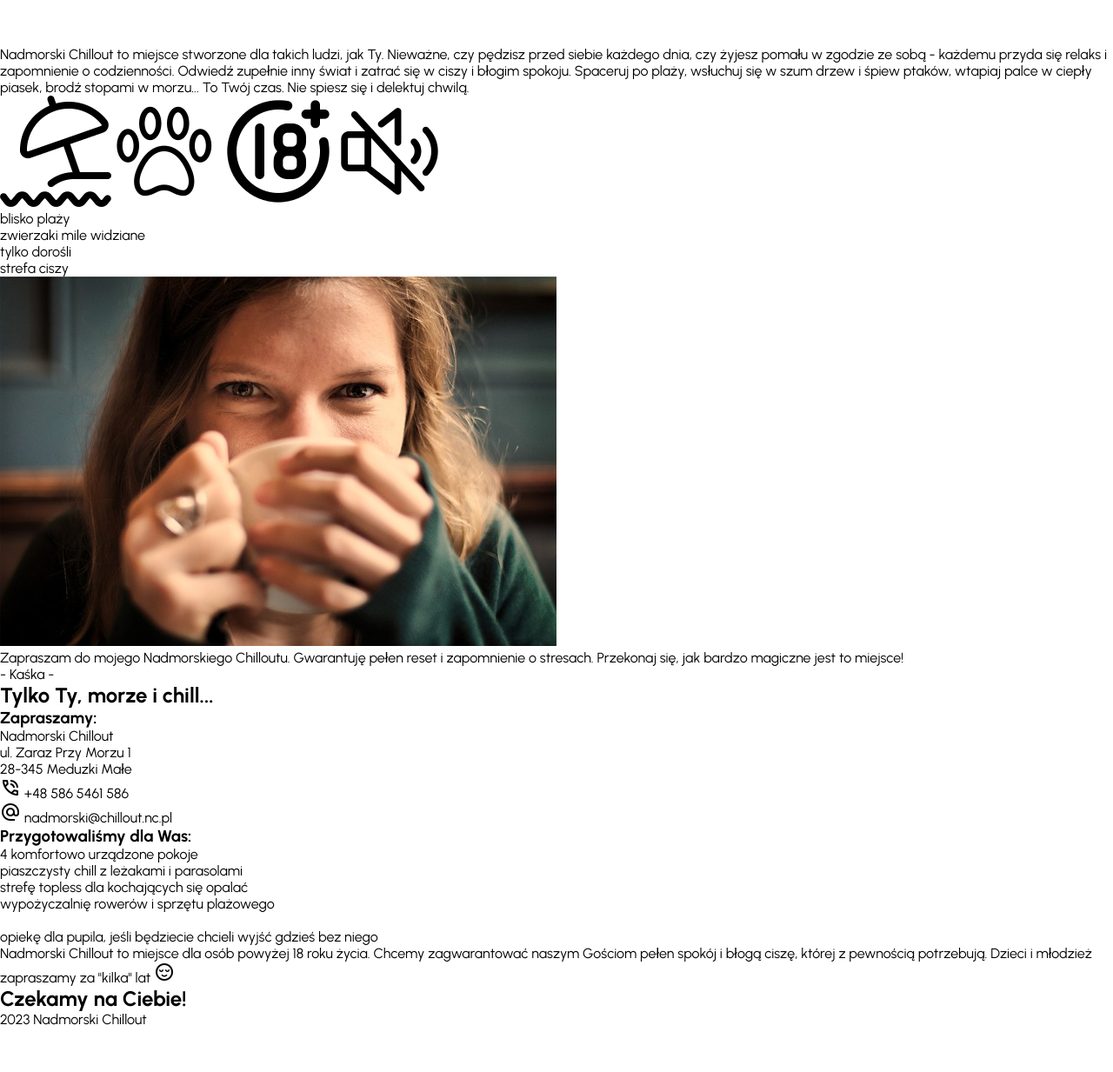
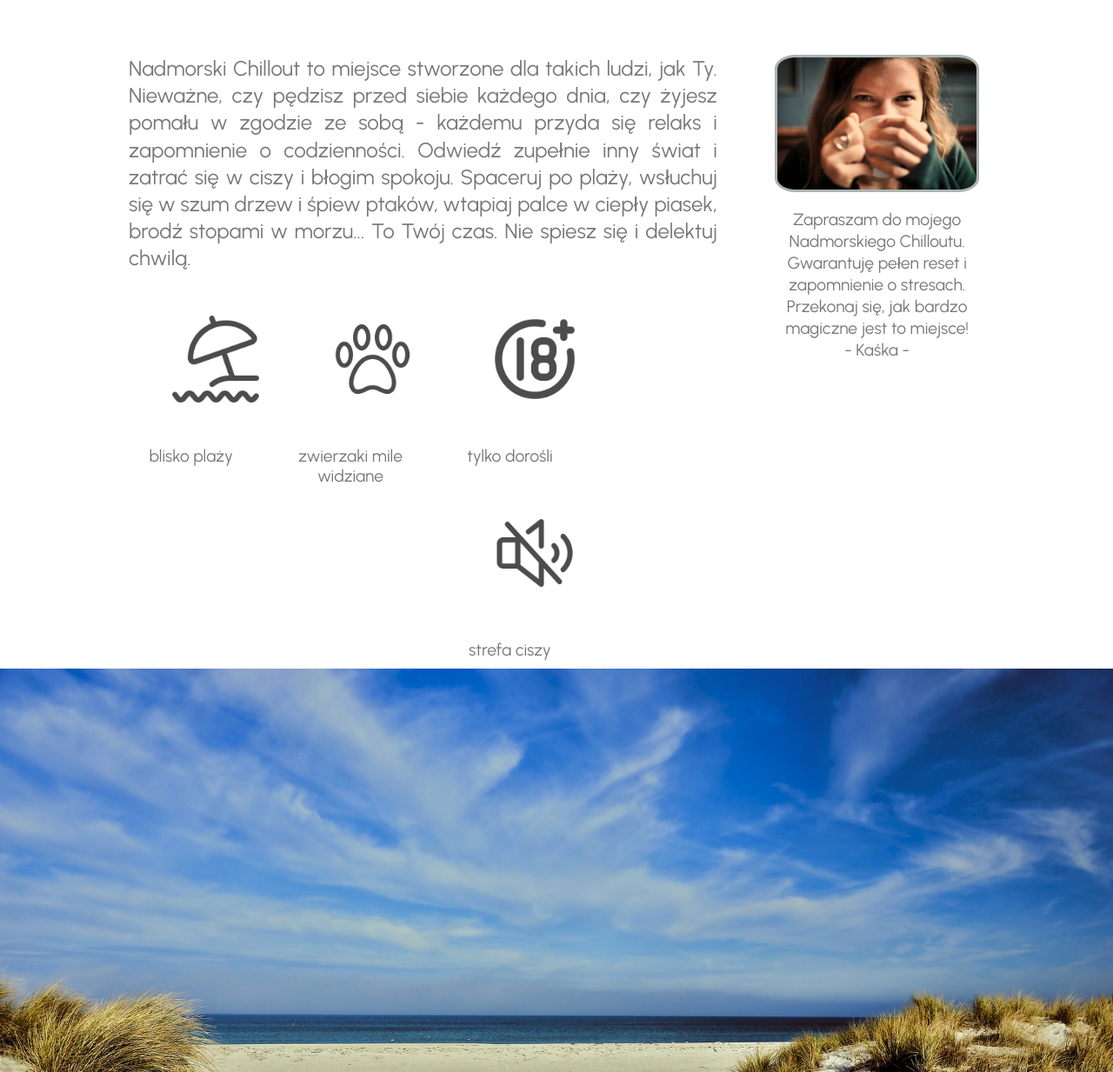
Before and after one commit to magsaram/NadmorskiChillout, a plain HTML site: page index.html in a window 1280 px wide. Shown: the part 587-1820 px from the top of the page at 87% size. Before the commit the page ends 1769 px from the top, so only its background shows below. Drawn offline with nearby package versions, Linux system fonts and the light colour scheme.

Commit message:
edit and finish

```diff
--- a/css/style.css
+++ b/css/style.css
@@ -5,7 +5,7 @@
 }
 
 header {
-  background-image: url(/images/sea1.jpg);
+  background-image: url(../images/sea1.jpg);
   background-repeat: no-repeat;
   background-position: center -300px;
   background-size: cover;
@@ -29,10 +29,191 @@ header h1 span {
   font-family: "Comfortaa", cursive;
   font-size: 1.5rem;
 }
+
+.wrapersection {
+  width: 80vw;
+  margin: 10px auto;
+}
+.clearfix::after {
+  content: "";
+  display: block;
+  clear: both;
+}
+.sekcjaopis {
+  float: left;
+  width: 70%;
+}
+.opis {
+  padding: 0 20px;
+  text-align: justify;
+  font-size: 1.5rem;
+  line-height: 130%;
+  color: #777;
+}
+.udogodnienia {
+  float: left;
+  width: 20%;
+  text-align: center;
+  font-size: 1.2rem;
+  margin: 0 20px;
+  color: #777;
+}
+.umbrella {
+  background-image: url(../images/umbrella.png);
+  background-position: center;
+  background-repeat: no-repeat;
+  background-size: 50%;
+  margin: auto;
+  width: 200px;
+  height: 200px;
+  opacity: 70%;
+}
+.paw {
+  background-image: url(../images/paw.png);
+  background-position: center;
+  background-repeat: no-repeat;
+  background-size: 50%;
+  margin: auto;
+  width: 200px;
+  height: 200px;
+  opacity: 70%;
+}
+.adults {
+  background-image: url(../images/18plus.png);
+  background-position: center;
+
+  background-repeat: no-repeat;
+  background-size: 50%;
+  margin: auto;
+  width: 200px;
+  height: 200px;
+  opacity: 70%;
+}
+.silence {
+  background-image: url(../images/mute.png);
+  background-position: center;
+  background-repeat: no-repeat;
+  background-size: 50%;
+  margin: auto;
+  width: 200px;
+  height: 200px;
+  opacity: 70%;
+}
+aside {
+  float: right;
+  width: 28%;
+}
+aside img {
+  display: block;
+  width: 80%;
+  border: 3px solid #40564f70;
+  border-radius: 10%;
+  margin: auto;
+}
+aside p {
+  padding: 20px;
+  text-align: center;
+  font-size: 1.2rem;
+  line-height: 130%;
+  color: #777;
+}
+.second-image {
+  background-image: url(../images/sea2.jpg);
+  background-repeat: no-repeat;
+  background-position: center;
+  background-size: cover;
+  background-attachment: fixed;
+  height: 80vh;
+  position: relative;
+  color: white;
+}
+.second-image-opis {
+  position: absolute;
+  bottom: 7vh;
+  right: 0vh;
+  left: 50vw;
+  padding: 5px;
+  text-align: center;
+  font-family: "Comfortaa", cursive;
+  font-size: 3rem;
+  background-color: #737e8b70;
+}
+h3 {
+  font-size: 1.8rem;
+  color: #333;
+  text-align: center;
+}
+.adress {
+  float: left;
+  width: 30%;
+  text-align: center;
+  font-size: 2rem;
+  line-height: 150%;
+  color: #777;
+}
+.rooms {
+  float: right;
+  width: 50%;
+  font-size: 2rem;
+  line-height: 130%;
+  color: #777;
+  margin-left: 10px;
+  list-style-image: url(../images/list.png);
+  list-style-position: outside;
+}
+.adult {
+  width: 80vw;
+  margin: 0 auto 20px auto;
+  padding: 20px;
+  text-align: center;
+  font-size: 1.5rem;
+  color: #b98003;
+  border-top: 2px dotted #faac0298;
+  border-bottom: 2px dotted #faac0298;
+}
+.third-image-opis {
+  position: absolute;
+  bottom: 7vh;
+  left: 0vh;
+  right: 50vw;
+  padding: 5px;
+  text-align: center;
+  font-family: "Comfortaa", cursive;
+  font-size: 3rem;
+  background-color: #a8967370;
+}
+.third-image {
+  background-image: url(../images/sea3.jpg);
+  background-repeat: no-repeat;
+  background-position: center 100px;
+  background-size: cover;
+  background-attachment: fixed;
+  height: 80vh;
+  position: relative;
+  color: white;
+}
 .fixed-number {
   position: fixed;
   right: 10vw;
   top: 10vh;
   text-align: center;
-  font-size: 2rem;
+  font-size: 1.5rem;
+  background-color: rgba(255, 255, 255, 0.8);
+  padding: 10px 20px;
+  border-radius: 50px;
+  border: 3px solid #40564f70;
+  transition: 0.5s;
 }
+.fixed-number span {
+  font-weight: bold;
+}
+.fixed-number:hover {
+  right: 9.8vw;
+  top: 9.8vh;
+  padding: 15px 25px;
+  border: 5px solid #faac0298;
+}
+
+footer {
+  text-align: center;
+}
--- a/index.html
+++ b/index.html
@@ -24,39 +24,39 @@
         <h1>Nadmorski Chillout <span> ...Twoje miejsce na reset...</span></h1>
       </div>
     </header>
-    <div class="fixed-number">
-      <p>
-        Rezerwacje <br />
-        <span>+48 586 5461 586</span>
-      </p>
-    </div>
+
+    <div class="wrapersection clearfix">
+      <div class="sekcjaopis">
         <div>
           <p class="opis">
             Nadmorski Chillout to miejsce stworzone dla takich ludzi, jak Ty.
             Nieważne, czy pędzisz przed siebie każdego dnia, czy żyjesz pomału w
             zgodzie ze sobą - każdemu przyda się relaks i zapomnienie o
-        codzienności. Odwiedź zupełnie inny świat i zatrać się w ciszy i błogim
-        spokoju. Spaceruj po plaży, wsłuchuj się w szum drzew i śpiew ptaków,
-        wtapiaj palce w ciepły piasek, brodź stopami w morzu... To Twój czas.
-        Nie spiesz się i delektuj chwilą.
+            codzienności. Odwiedź zupełnie inny świat i zatrać się w ciszy i
+            błogim spokoju. Spaceruj po plaży, wsłuchuj się w szum drzew i śpiew
+            ptaków, wtapiaj palce w ciepły piasek, brodź stopami w morzu... To
+            Twój czas. Nie spiesz się i delektuj chwilą.
           </p>
         </div>
-    <section>
-      <img class="icon" src="/images/umbrella.png" alt="parasolka" /><img
-        class="icon"
-        src="/images/paw.png"
-        alt="łapa"
-      /><img class="icon" src="/images/18plus.png" alt="tylko dorośli" /><img
-        class="icon"
-        src="/images/mute.png"
-        alt=""
-      />
-      <p class="opis-icon">blisko plaży</p>
-      <p class="opis-icon">zwierzaki mile widziane</p>
-      <p class="opis-icon">tylko dorośli</p>
-      <p class="opis-icon">strefa ciszy</p>
+        <section class="clearfix">
+          <div class="udogodnienia">
+            <div class="umbrella"></div>
+            <div><p>blisko plaży</p></div>
+          </div>
+          <div class="udogodnienia">
+            <div class="paw"></div>
+            <div><p>zwierzaki mile widziane</p></div>
+          </div>
+          <div class="udogodnienia">
+            <div class="adults"></div>
+            <div><p>tylko dorośli</p></div>
+          </div>
+          <div class="udogodnienia">
+            <div class="silence"></div>
+            <div><p>strefa ciszy</p></div>
+          </div>
         </section>
-
+      </div>
       <aside>
         <img src="images/owner.jpg" alt="właścicielka" />
         <p>
@@ -65,9 +65,11 @@
           miejsce! <br />- Kaśka -
         </p>
       </aside>
+    </div>
     <div class="second-image">
       <h2 class="second-image-opis">Tylko Ty, morze i chill...</h2>
     </div>
+    <div class="wrapersection clearfix">
       <div class="adress">
         <h3>Zapraszamy:</h3>
         <p>Nadmorski Chillout</p>
@@ -89,10 +91,11 @@
           <li>piaszczysty chill z leżakami i parasolami</li>
           <li>strefę topless dla kochających się opalać</li>
           <li>wypożyczalnię rowerów i sprzętu plażowego</li>
-        <li></li>
+          <li>
             opiekę dla pupila, jeśli będziecie chcieli wyjść gdzieś bez niego
           </li>
         </ul>
+      </div>
     </div>
     <div>
       <p class="adult">
@@ -102,6 +105,7 @@
         <span class="material-symbols-outlined"> sentiment_calm </span>
       </p>
     </div>
+
     <div class="third-image">
       <h2 class="third-image-opis">Czekamy na Ciebie!</h2>
     </div>
@@ -110,5 +114,11 @@
         <p>2023 Nadmorski Chillout</p>
       </div>
     </footer>
+    <div class="fixed-number">
+      <p>
+        Rezerwacje: <br />
+        <span>+48 586 5461 586</span>
+      </p>
+    </div>
   </body>
 </html>
```
Also changed, not shown: images/list.png (added). Lines whose indentation alone changed are shown as unchanged.
